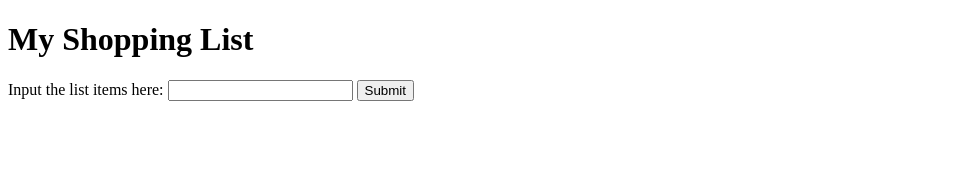
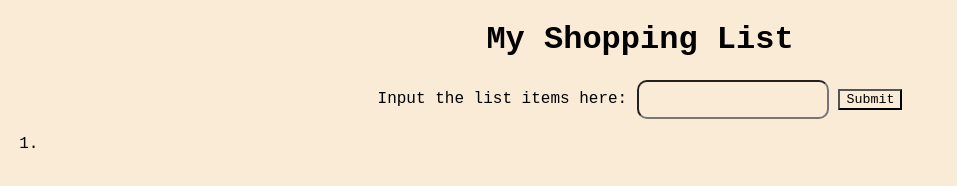
Before and after one commit to dev-gursewak/shopping-list, a plain HTML site: page index.html in a window 1280 px wide. Shown: the whole page, without its empty margins (0-957 px from the left). Drawn offline with Linux system fonts and the light colour scheme.

Commit message:
developed the desgin of the website
changed the font type, centerd the text, added background color, made the
submit button more appealing

```diff
--- a/index.html
+++ b/index.html
@@ -12,6 +12,9 @@
             <label for="shoppingList">Input the list items here: </label>
             <input type="text" id="shoppingList" name="shoppingList">
             <input type="submit" value="Submit">
+            <ol class="orderedList">
+
+            </ol>
         </form>
     </body>
 </html>
--- a/myscript.js
+++ b/myscript.js
@@ -0,0 +1,10 @@
+const shoppingList = document.querySelector("#shoppingList");
+const visibleList = document.querySelector(".orderedList");
+
+const list = document.createElement("li");
+list.textContent = shoppingList.value;
+
+visibleList.appendChild(list)
+
+
+alert(shoppingList.value);
--- a/style.css
+++ b/style.css
@@ -0,0 +1,17 @@
+* {
+    font-family: 'Courier New', Courier, monospace;
+    background-color:antiquewhite;
+    text-align: center;
+}
+
+#shoppingList {
+    padding: 10px;
+    border-radius: 10px;
+}
+
+#btn {
+    padding: 10px;
+    border-radius: 10px;
+    background-color: black;
+    color: white;
+}
```
Also changed, not shown: 1 other file.
